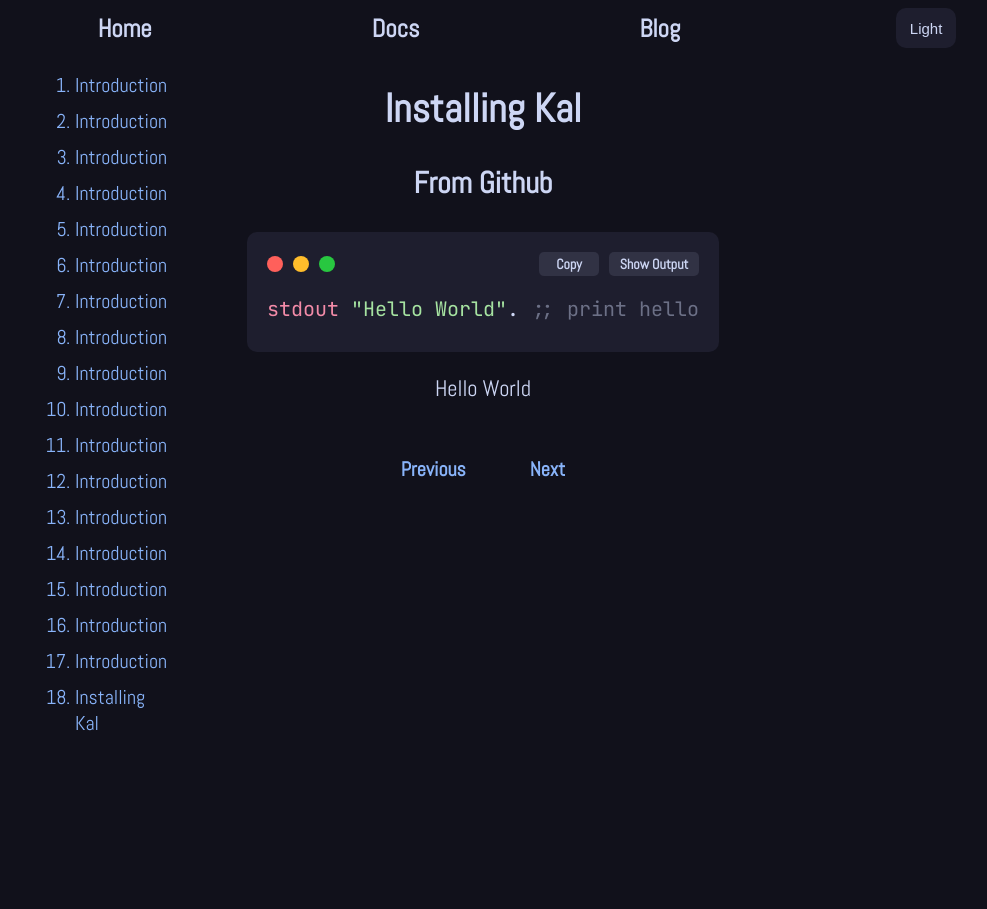
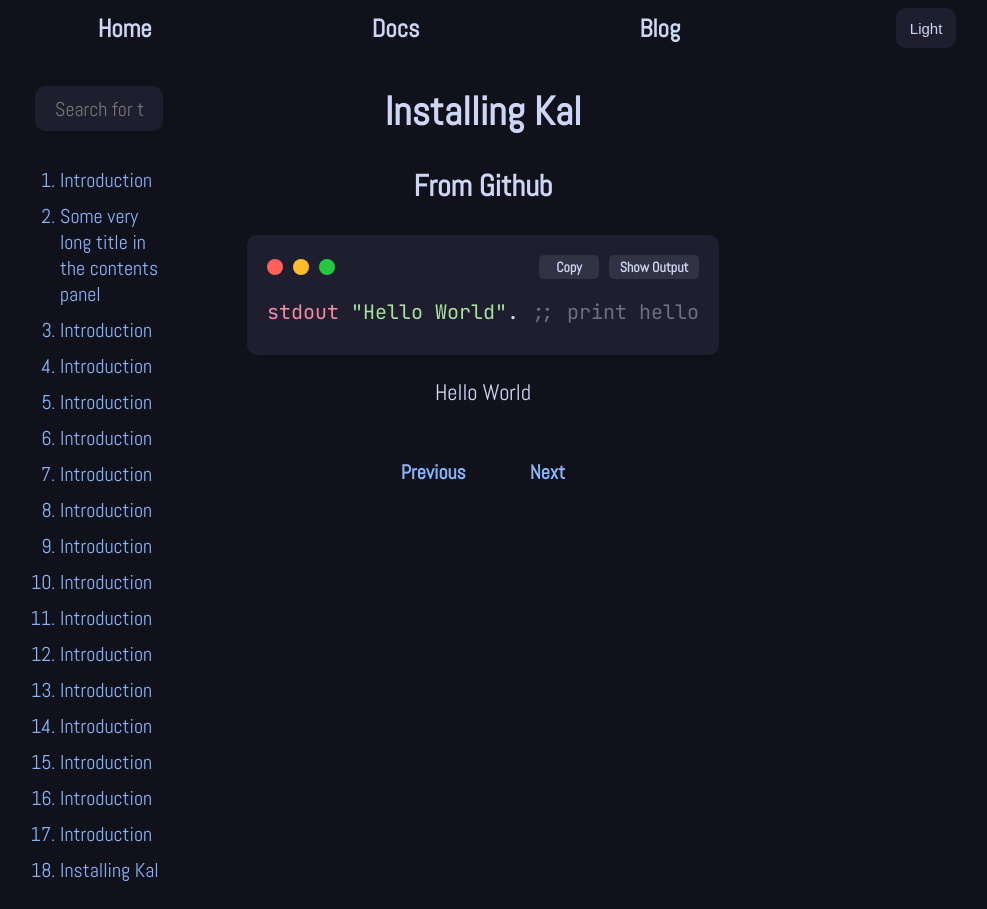
Before and after one commit to KILLinefficiency/KalWebsite, a SvelteKit app: page /docs/install in a window 1280 px wide. Shown: the whole page, without its empty margins (221-1208 px from the left). Before the commit the page ends 800 px from the top, so only its background shows below. Built offline with nearby package versions, Linux system fonts and the light colour scheme.

Commit message:
added search functionality to the contents panel.

```diff
--- a/src/lib/components/Content.svelte
+++ b/src/lib/components/Content.svelte
@@ -11,6 +11,7 @@
 <style>
     .title {
         font-size: 40px;
+        margin-top: 30px;
     }
     .desc {
         font-size: 30px;
--- a/src/lib/data/links.js
+++ b/src/lib/data/links.js
@@ -1,6 +1,6 @@
 export default [
     ["Introduction", "/docs/"],
-    ["Introduction", "/docs/"],
+    ["Some very long title in the contents panel", "/docs/"],
     ["Introduction", "/docs/"],
     ["Introduction", "/docs/"],
     ["Introduction", "/docs/"],
--- a/src/routes/docs/+layout.svelte
+++ b/src/routes/docs/+layout.svelte
@@ -1,7 +1,15 @@
 <script>
     import Links from "$lib/data/links.js";
 
+    let ask = $state("");
     let { children } = $props();
+
+    function search(query) {
+        query = query.toLowerCase();
+        return (query === "") ? Links : Links.filter(data =>
+            data[0].toLowerCase().includes(query)
+        );
+    }
 </script>
 
 <style>
@@ -16,11 +24,18 @@
     .panel, .content {
         color: var(--fg);
     }
+    .panel {
+        display: flex;
+        flex-direction: column;
+    }
     .contents-title {
         display: none;
     }
     li {
         margin: 10px 0px;
+    }
+    ol {
+        padding-left: 25px;
     }
     a, li {
         text-decoration: none;
@@ -29,6 +44,20 @@
     }
     a:hover, li:hover {
         font-weight: bold;
+    }
+
+    input {
+        border: none;
+        outline: none;
+        height: 30px;
+        font-size: 20px;
+        margin-top: 30px;
+        margin-bottom: 10px;
+        padding: 7.5px 20px;
+        border-radius: 10px;
+        color: var(--fg);
+        background-color: var(--base);
+        font-family: "Abel", serif;
     }
 
     @media screen and (max-width: 1000px) {
@@ -69,8 +98,9 @@
     <div class = "grid">
         <div class = "panel">
             <div class = "contents-title">Contents</div>
+            <input bind:value={ask} placeholder="Search for topics!" />
             <ol>
-                {#each Links as link}
+                {#each search(ask) as link}
                     <li>
                         <a href={link[1]}>{link[0]}</a>
                     </li>
```
